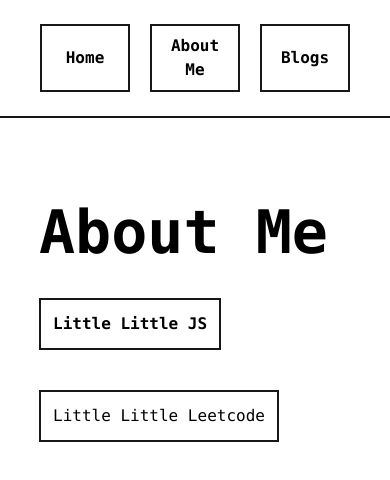
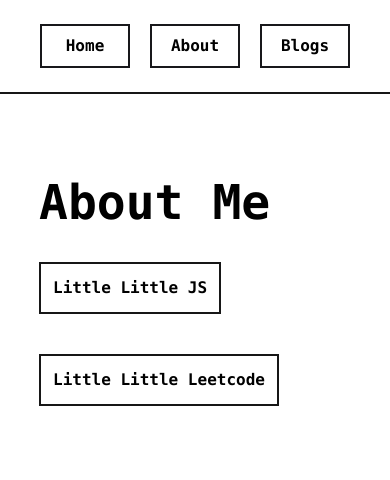
Before and after one commit to prabhatexit0/portexit0, a Next.js app: page /about in a window 390 px wide. Shown: the top 480 px of the page. Built offline with nearby package versions, Linux system fonts and the light colour scheme.

Commit message:
responsive changes in home and about

```diff
--- a/components/Navbar.jsx
+++ b/components/Navbar.jsx
@@ -7,12 +7,10 @@ export default function Navbar() {
   const handleRouteChange = (link) => {
     router.replace(link)
   }
-  let link
-
   return <div className='font-mono top-7 right-7 px-10 py-6 border-neutral-900 border-b-2'>
     <div className='flex gap-5 justify-center laptop:justify-end'>
       <button onClick={() => handleRouteChange('/home')} className={linkButtonStyle}>Home</button>
-      <button onClick={() => handleRouteChange('/about')} className={linkButtonStyle}>About Me</button>
+      <button onClick={() => handleRouteChange('/about')} className={linkButtonStyle}>About</button>
       <button className={blogsButtonStyle}>Blogs</button>
     </div>
   </div>
--- a/pages/about.jsx
+++ b/pages/about.jsx
@@ -5,13 +5,13 @@ export default function About() {
     <Layout>
       <div className="h-80 w-full flex justify-center items-start mt-20">
         <div className="w-4/5">
-          <div className="text-6xl font-bold py-1">
+          <div className="text-5xl laptop:text-6xl font-bold py-1">
             About Me
           </div>
           <div className="mt-8">
             <button className=" border-2 border-neutral-900 inline-block p-3 mr-10 mb-10 font-semibold
               hover:bg-emerald-700 transition-all ease-in-out" >Little Little JS</button>
-            <button className="border-2 border-neutral-900 inline-block
+            <button className="border-2 border-neutral-900 inline-block font-semibold
                 p-3 hover:bg-emerald-700 trasition-all ease-in-out">Little Little Leetcode</button>
           </div>
         </div>
--- a/pages/home.jsx
+++ b/pages/home.jsx
@@ -4,7 +4,7 @@ export default function Home() {
   return <Layout>
     <div className="font-mono h-80 w-full flex justify-center items-start mt-20">
       <div className="w-4/5">
-        <div className="text-6xl font-bold py-1">
+        <div className="text-5xl laptop:text-6xl font-bold py-1">
           Prabhat Sachdeva
         </div>
         <div className="text-xl font-sm py-1 flex justify-start ">
```
